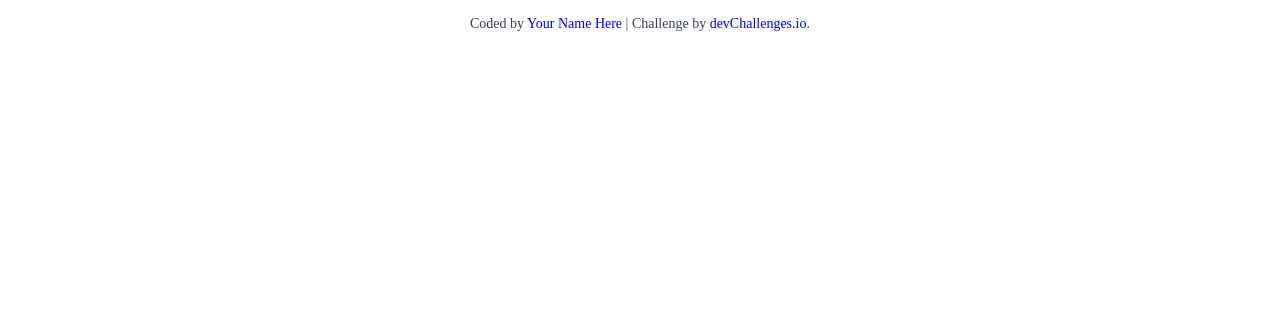
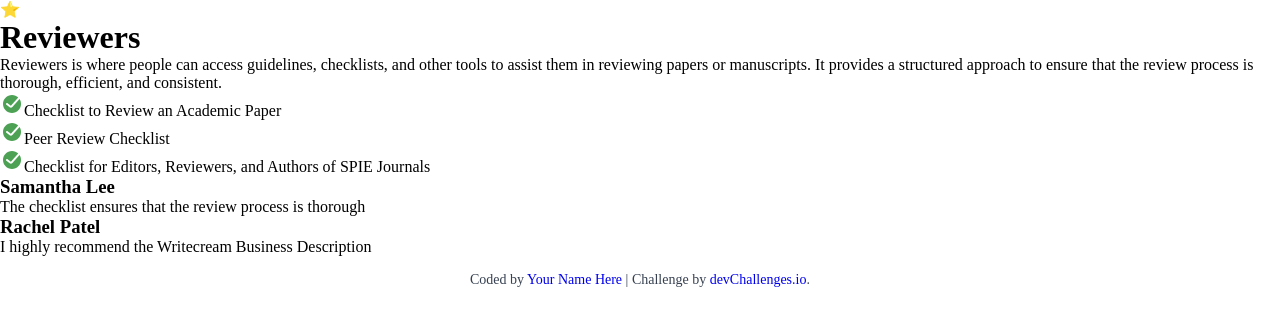
Before and after one commit to amitesh0303/testimonial_page, a plain HTML site: page index.html in a window 1280 px wide. Drawn offline with Linux system fonts and the light colour scheme.

Commit message:
html structure

```diff
--- a/index.html
+++ b/index.html
@@ -1,43 +1,40 @@
 <!DOCTYPE html>
 <html lang="en">
 <head>
-    <meta charset="UTF-8" />
-    <meta name="viewport" content="width=device-width, initial-scale=1.0" />
-
-    <link
-      rel="icon"
-      href="resources/favicon.ico"
-      type="image/x-icon"
-      sizes="96x96"
-    />
+  <meta charset="UTF-8"/>
+  <meta name="viewport" content="width=device-width, initial-scale=1.0"/>
+  <link rel="icon" href="resources/favicon.ico" type="image/x-icon" sizes="96x96"/>
   <link rel="stylesheet" href="style.css">
   <title>Testimonial Page | devChallenges.io</title>
 </head>
 <body>
-    <!--
+  <div id="info-container">
     ⭐️
-
-  Reviewers is where people can access guidelines, checklists, and other tools to assist them in reviewing papers or manuscripts. It provides a structured approach to ensure that the review process is thorough, efficient, and consistent.
-
-  Checklist to Review an Academic Paper
-
-  Peer Review Checklist
-
-  Checklist for Editors, Reviewers, and Authors of SPIE Journals
-
-  Samantha Lee
-
-  The checklist ensures that the review process is thorough
-
-  Rachel Patel
-
-  I highly recommend the Writecream Business Description -->
-
+    <h1>Reviewers</h1>
+    <p>Reviewers is where people can access guidelines, checklists, and other tools to assist them in reviewing papers
+      or manuscripts. It provides a structured approach to ensure that the review process is thorough, efficient, and
+      consistent.</p>
+    <ul>
+      <li><img src="./resources/Done_ring_round_fill.svg" alt="">Checklist to Review an Academic Paper</li>
+      <li><img src="./resources/Done_ring_round_fill.svg" alt="">Peer Review Checklist</li>
+      <li><img src="./resources/Done_ring_round_fill.svg" alt="">Checklist for Editors, Reviewers, and Authors of SPIE
+        Journals</li>
+    </ul>
+  </div>
+  <div id="testimonial-container">
+    <div id="card-1" class="card">
+      <h3>Samantha Lee</h3>
+      <p>The checklist ensures that the review process is thorough</p>
+    </div>
+    <div id="card-2" class="card">
+      <h3>Rachel Patel</h3>
+      <p>I highly recommend the Writecream Business Description</p>
+    </div>
+  </div>
   <div class="author-info">
     Coded by <a href="#">Your Name Here</a> | Challenge by
-      <a href="https://www.devchallenges.io?ref=challenge" target="_blank"
-        >devChallenges.io</a
-      >.
+    <a href="https://www.devchallenges.io?ref=challenge" target="_blank">devChallenges.io</a>.
   </div>
 </body>
+
 </html>
```
Lines whose indentation alone changed are shown as unchanged.
